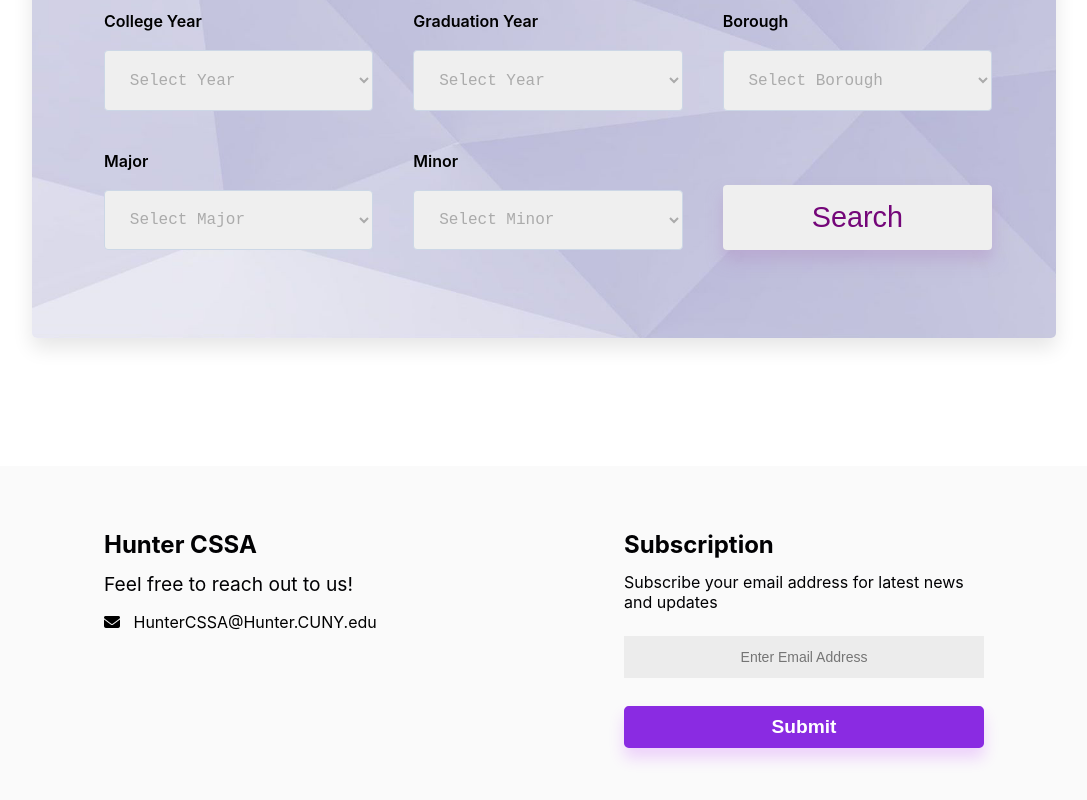
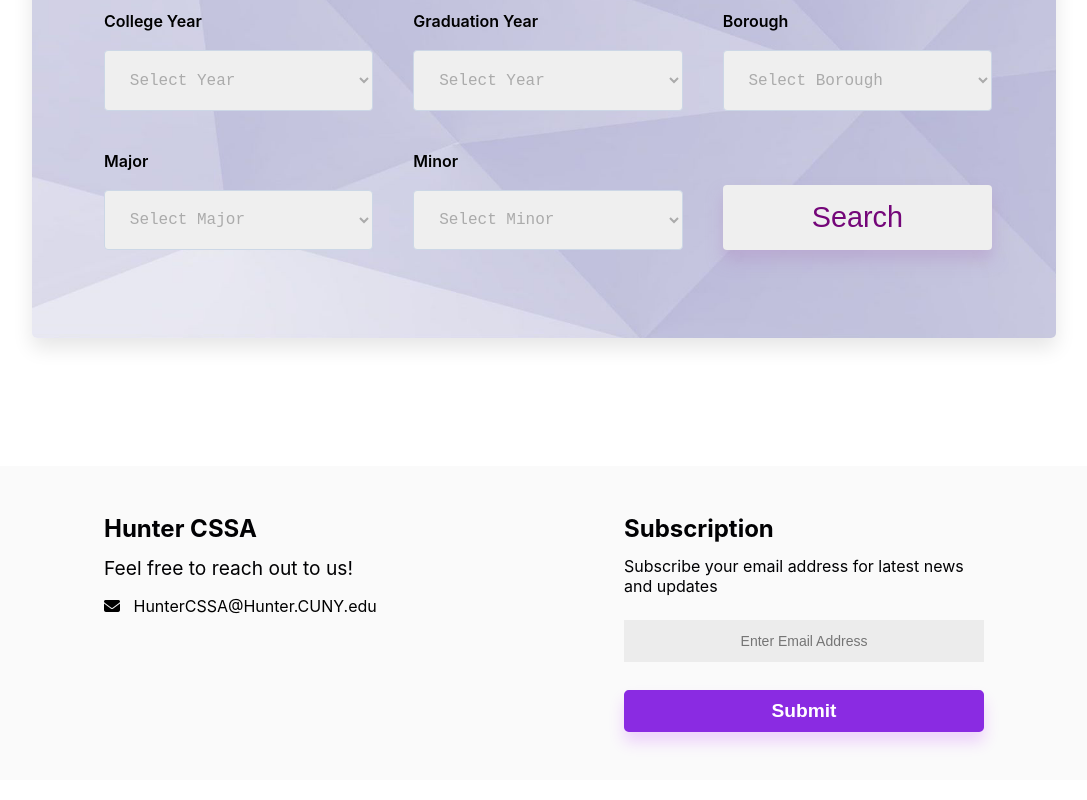
Before and after one commit to Minp45/HunterCssaFrontEnd, a React (Create React App) app in the folder huntercssa/: page / in a window 1280 px wide. Shown: the part 1158-1958 px from the top of the page, without its empty margins (96-1183 px from the left). Built offline with nearby package versions, Linux system fonts and the light colour scheme.

Commit message:
fix stytle

```diff
--- a/huntercssa/src/components/style/FooterStyle.css
+++ b/huntercssa/src/components/style/FooterStyle.css
@@ -2,7 +2,7 @@
 
 footer {
     background-color: rgb(250, 250, 250);
-    padding: 4rem 0;
+    padding: 3rem 0;
     padding-right: 10rem;
     padding-left: 10rem;
 
```
